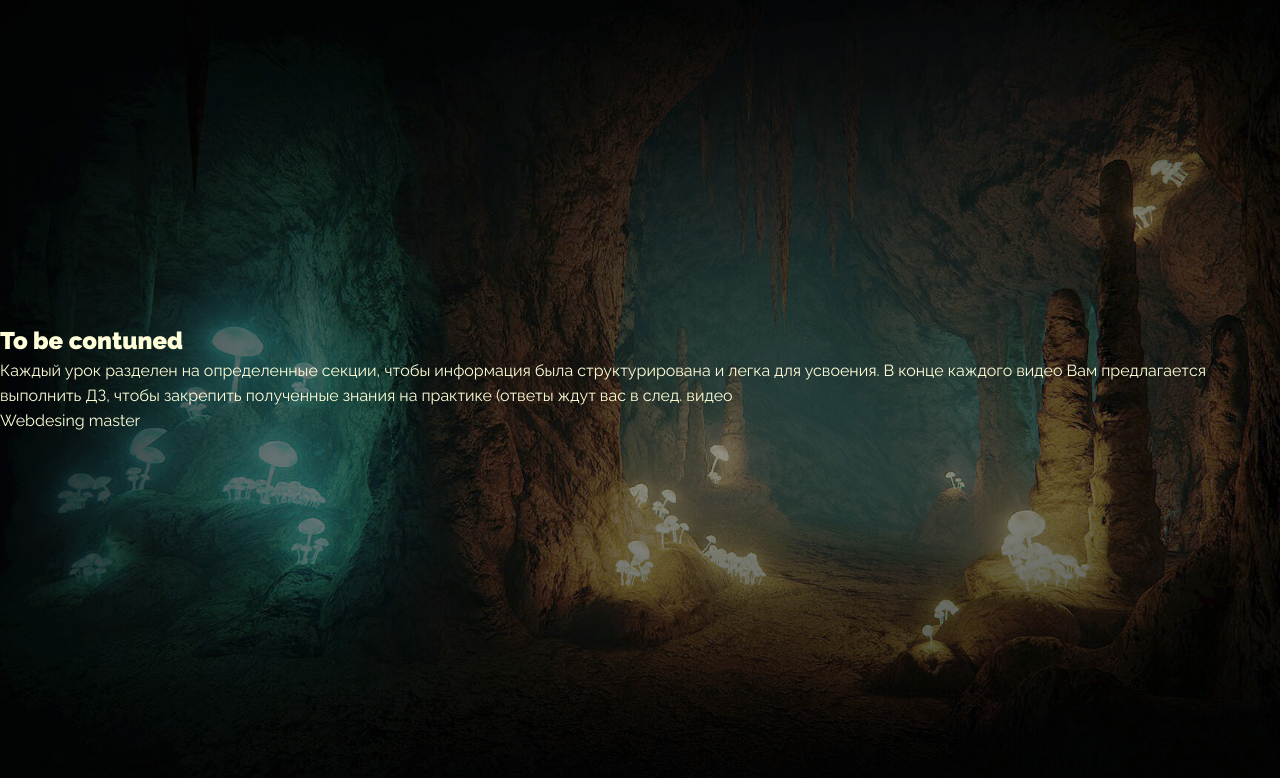
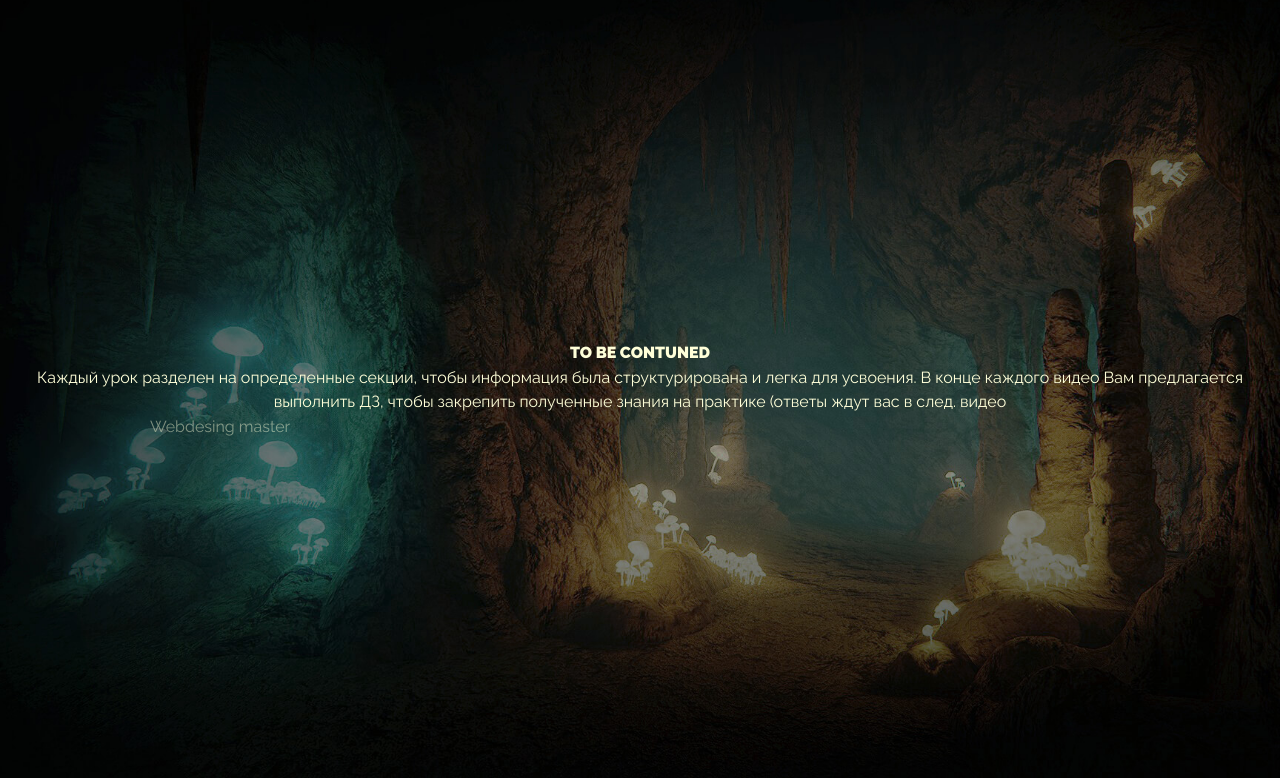
Before and after one commit to 6hbnk998/parallax_lending, a plain HTML site: page index.html in a window 1280 px wide. Shown: the part 822-1600 px from the top of the page. Drawn offline with Linux system fonts and the light colour scheme; files that its build step writes are made by us from their sources; files whose address does not match are found by name.

Commit message:
Update main.css

```diff
--- a/main.css
+++ b/main.css
@@ -88,6 +88,7 @@ body{
 
 
 .main-article{
+    --main-article-tr:translate3d(0,calc(var(--scrollTop)/-7.5),0);
     min-height: 100vh;
     background-size: cover;
     background-color: center;
@@ -95,5 +96,30 @@ body{
     display: flex;
     justify-content: center;
     align-items: center;
+    position: relative;
+    text-align: center;
 
 }
+.main-article__header{
+    text-transform: uppercase;
+    font-size: calc(var(--index)*2.5);
+    letter-spacing:calc(var(--index)/4);
+    transform: var(--main-article-tr);
+    will-change: transform;
+}
+.main-article__paragraph{
+    max-width: calc(var(--index)*30);
+    font-size: calc(var(--index)*1.5);
+    padding-top: 10px;
+    transform:var(--main-article-tr);
+    will-change: transform;
+}
+.copy{
+    margin-left: 150px;
+    position: absolute;
+    bottom:calc(var(--index)*2.5);
+    opacity: .45;
+    font-size:calc(var(--index)*1.25) ;
+
+
+}
```
